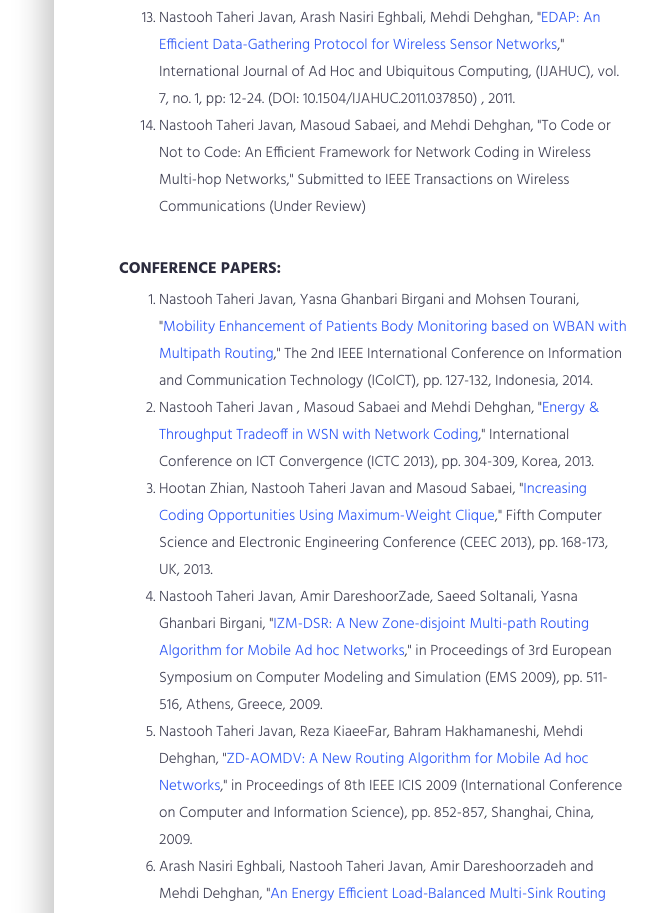
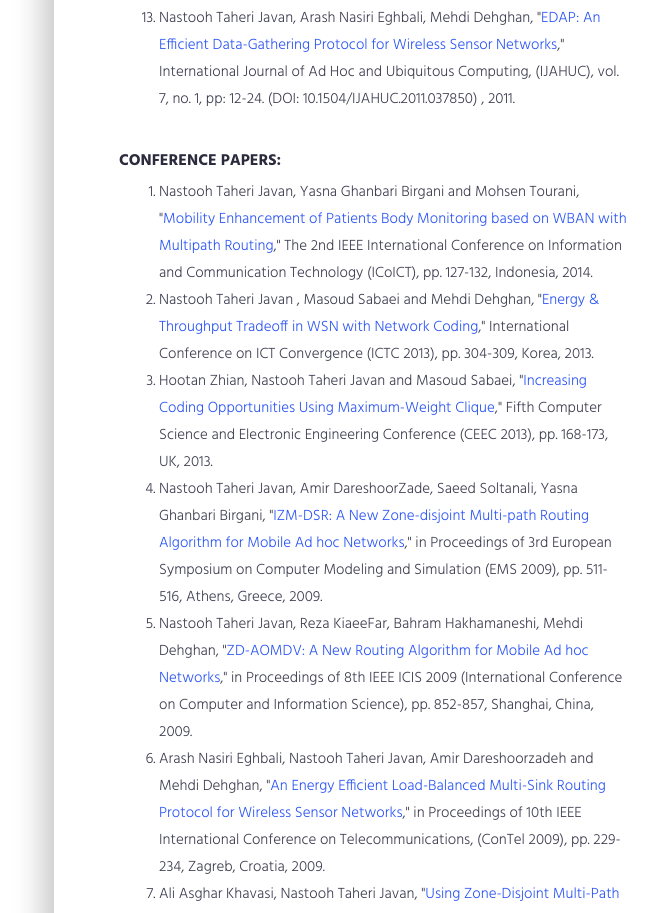
Before and after one commit to va-nastooh/nastooh, a plain HTML site: page index.html in a window 1280 px wide. Shown: the part 3847-4760 px from the top of the page, without its empty margins (586-1243 px from the left). Drawn offline with Linux system fonts and the light colour scheme; files whose address does not match are found by name.

Commit message:
Update index.html

```diff
--- a/index.html
+++ b/index.html
@@ -295,7 +295,6 @@
                              <li>Nastooh Taheri Javan, Masoud Sabaei and Mehdi Dehghan, "<a target="_blank" href="Articles/To-send-or-not-to-send%20An%20optimal%20stopping%20approach%20to%20network%20coding%20in%20multi-hop%20wireless%20networks.pdf">To Send or Not to Send: An Optimal Stopping Approach to Network Coding in Wireless Multihop Networks,</a>" <i>International Journal of Communication Systems (IJCS)</i>, Vol. 31, no. 2, DOI: 10.1002/dac.3438, 2017.</li>
                              <li>Hasanali Nasehi, Nastooh Taheri Javan, Amir Bagheri Aghababa and Yasna Ghanbari Birgani, "<a href="Articles/IMPROVING%20ENERGY%20EFFICIENCY%20IN%20MANETS%20BY%20MULTI-PATH%20ROUTING.pdf" target="_blank">Improving Energy Efficiency in MANETs by Multi-Path Routing</a>," International Journal of Wireless and Mobile Network (IJWMN), Vol. 5, no. 1, pp: 163-176. (DOI: 10.5121/ijwmn.2013.5113), 2013.</li>
                              <li>Nastooh Taheri Javan, Arash Nasiri Eghbali, Mehdi Dehghan, "<a href="Articles/EDAP%20An%20Efficient%20Data-Gathering%20Protocol%20for%20Wireless%20Sensor%20Networks.pdf" target="_blank">EDAP: An Efficient Data-Gathering Protocol for Wireless Sensor Networks</a>," International Journal of Ad Hoc and Ubiquitous Computing, (IJAHUC), vol. 7, no. 1, pp: 12-24. (DOI: 10.1504/IJAHUC.2011.037850) , 2011.</li>
-                             <li>Nastooh Taheri Javan, Masoud Sabaei, and Mehdi Dehghan, "To Code or Not to Code: An Efficient Framework for Network Coding in Wireless Multi-hop Networks," Submitted to IEEE Transactions on Wireless Communications (Under Review)</li>
                         </ol>
 
 
```
